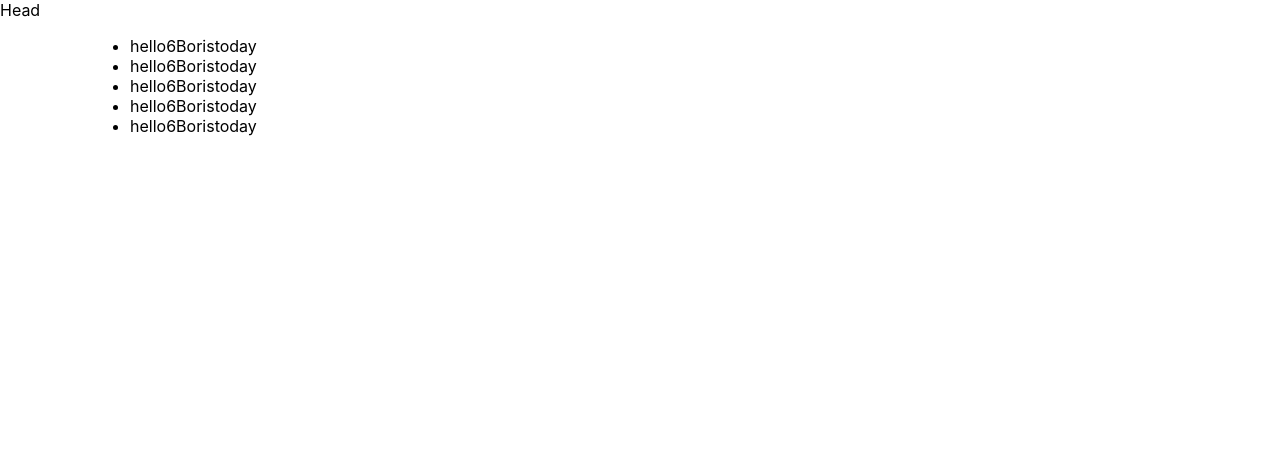
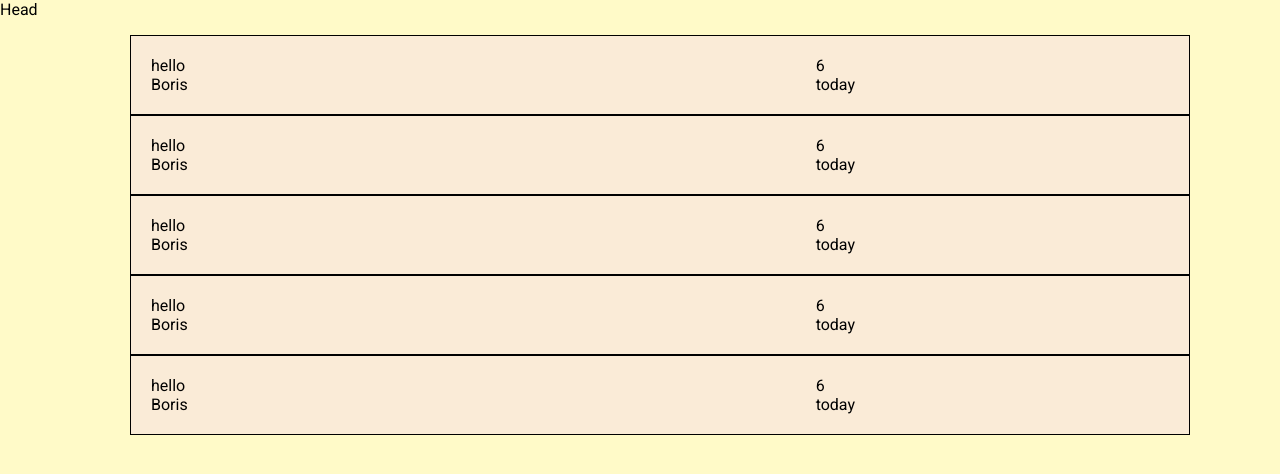
Before and after one commit to flowfordan/Hacker-news-feed, a React (Create React App) app: page / in a window 1280 px wide. Shown: the top 474 px of the page. Built offline with nearby package versions, Linux system fonts and the light colour scheme.

Commit message:
structure

```diff
--- a/package.json
+++ b/package.json
@@ -3,9 +3,13 @@
   "version": "0.1.0",
   "private": true,
   "dependencies": {
+    "@emotion/react": "^11.9.0",
+    "@emotion/styled": "^11.8.1",
+    "@mui/material": "^5.6.3",
     "@testing-library/jest-dom": "^5.16.4",
     "@testing-library/react": "^13.1.1",
     "@testing-library/user-event": "^13.5.0",
+    "axios": "^0.27.1",
     "react": "^18.0.0",
     "react-dom": "^18.0.0",
     "react-router-dom": "^6.3.0",
--- a/public/index.html
+++ b/public/index.html
@@ -9,6 +9,14 @@
       name="description"
       content="Web site created using create-react-app"
     />
+    <link
+  rel="stylesheet"
+  href="https://fonts.googleapis.com/css?family=Roboto:300,400,500,700&display=swap"
+/>
+<link
+  rel="stylesheet"
+  href="https://fonts.googleapis.com/icon?family=Material+Icons"
+/>
     <link rel="apple-touch-icon" href="%PUBLIC_URL%/logo192.png" />
     <!--
       manifest.json provides metadata used when your web app is installed on a
--- /dev/null
+++ b/src/components/NewsFeedItem/NewsFeedItem.js
@@ -0,0 +1,22 @@
+import styles from './NewsFeedItem.module.css'
+
+
+export const NewsFeedItem = (props) => {
+
+
+    const {data} = props
+    console.log(props.data)
+
+
+
+    return(
+        <div className={styles.cardWrapper}>
+            <span className={styles.title}>{data.title}</span>
+            <span className={styles.rate}>{data.rating}</span>
+            <span className={styles.link}>{data.link}</span>
+            <span className={styles.author}>{data.author}</span>
+            <span className={styles.date}>{data.date}</span>
+
+        </div>
+    )
+}
--- /dev/null
+++ b/src/components/NewsFeedItem/NewsFeedItem.module.css
@@ -0,0 +1,26 @@
+.cardWrapper{
+    display: grid;
+    grid-template-areas:
+    "title title rate"
+    "link link link"
+    "author . date";
+    background-color: antiquewhite;
+    padding: 20px;
+    border: 1px solid black;
+}
+
+.title{
+    grid-area: title;
+}
+
+.link{
+    grid-area: link;
+}
+
+.author{
+    grid-area: author;
+}
+
+.date{
+    grid-area: date;
+}
--- a/src/components/pages/NewsFeedPage.js
+++ b/src/components/pages/NewsFeedPage.js
@@ -1,3 +1,4 @@
+import { NewsFeedItem } from '../NewsFeedItem/NewsFeedItem'
 import styles from './NewsFeedPage.module.css'
 
 
@@ -15,12 +16,7 @@ export const NewsFeedPage = () => {
 
     const renderList = myList.map((item, idx) => {
         return (
-        <li key={idx}>
-            <span>{item.title}</span>
-            <span>{item.rating}</span>
-            <span>{item.author}</span>
-            <span>{item.date}</span>
-        </li>
+        <NewsFeedItem data={item} key={idx}/>
         )
     })
 
--- a/src/index.css
+++ /dev/null
@@ -1,13 +0,0 @@
-body {
-  margin: 0;
-  font-family: -apple-system, BlinkMacSystemFont, 'Segoe UI', 'Roboto', 'Oxygen',
-    'Ubuntu', 'Cantarell', 'Fira Sans', 'Droid Sans', 'Helvetica Neue',
-    sans-serif;
-  -webkit-font-smoothing: antialiased;
-  -moz-osx-font-smoothing: grayscale;
-}
-
-code {
-  font-family: source-code-pro, Menlo, Monaco, Consolas, 'Courier New',
-    monospace;
-}
--- a/src/index.js
+++ b/src/index.js
@@ -1,8 +1,7 @@
 import React from 'react';
 import ReactDOM from 'react-dom/client';
-import './index.css';
+import './styles/globals.css'
 import App from './components/App';
-import reportWebVitals from './reportWebVitals';
 import { BrowserRouter as Router } from 'react-router-dom';
 
 const root = ReactDOM.createRoot(document.getElementById('root'));
@@ -13,8 +12,3 @@ root.render(
     </Router>
   </React.StrictMode>
 );
-
-// If you want to start measuring performance in your app, pass a function
-// to log results (for example: reportWebVitals(console.log))
-// or send to an analytics endpoint. Learn more: https://bit.ly/CRA-vitals
-reportWebVitals();
--- a/src/reportWebVitals.js
+++ /dev/null
@@ -1,13 +0,0 @@
-const reportWebVitals = onPerfEntry => {
-  if (onPerfEntry && onPerfEntry instanceof Function) {
-    import('web-vitals').then(({ getCLS, getFID, getFCP, getLCP, getTTFB }) => {
-      getCLS(onPerfEntry);
-      getFID(onPerfEntry);
-      getFCP(onPerfEntry);
-      getLCP(onPerfEntry);
-      getTTFB(onPerfEntry);
-    });
-  }
-};
-
-export default reportWebVitals;
--- /dev/null
+++ b/src/styles/globals.css
@@ -0,0 +1,8 @@
+html,
+body{
+    background-color: rgb(255, 250, 200);
+    margin: 0;
+    font-family: 'Roboto', sans-serif;
+  -webkit-font-smoothing: antialiased;
+  -moz-osx-font-smoothing: grayscale;
+}
```
Also changed, not shown: 1 other file (tests, documents, lock files or other folders).
